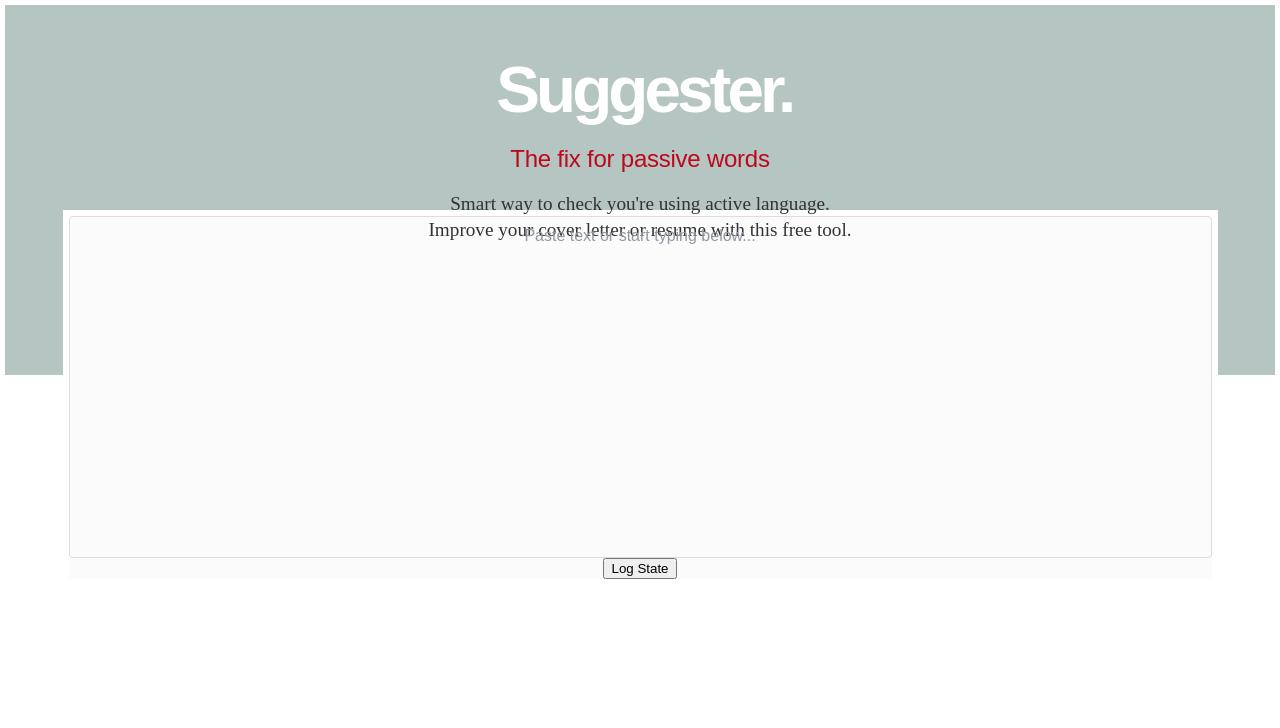
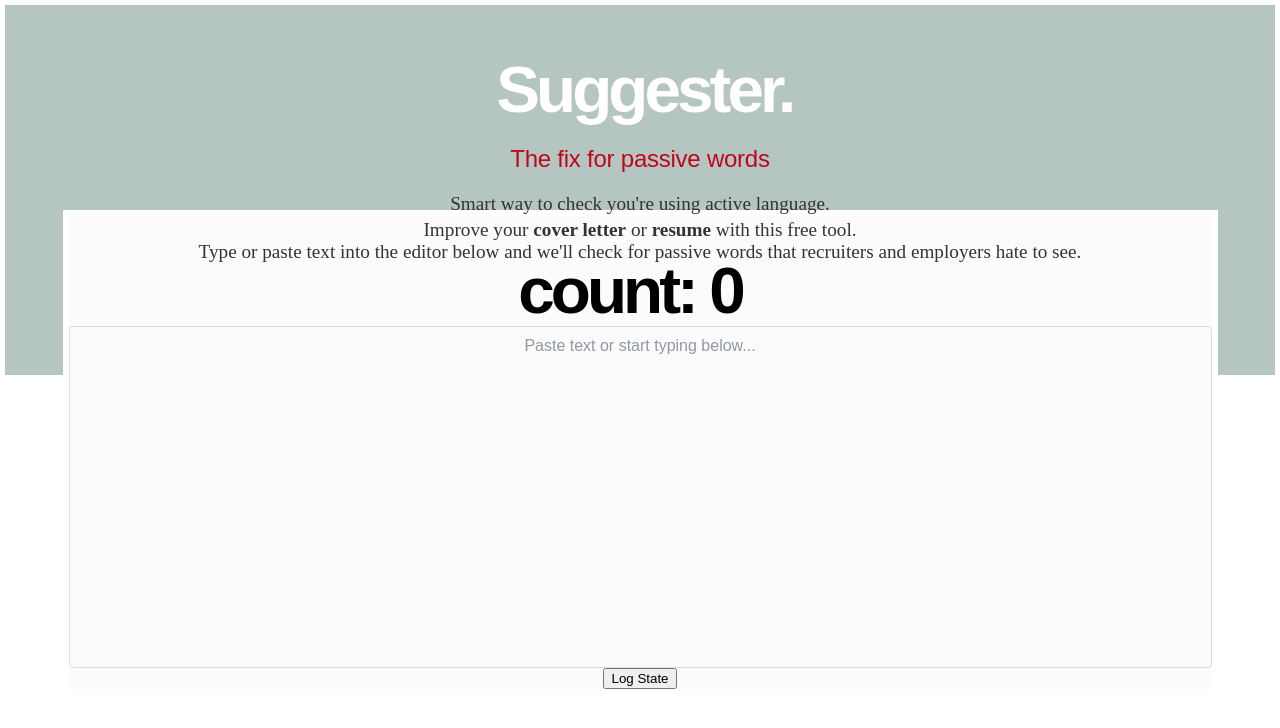
Before and after one commit to pagetribe/wordsmith, a React (Create React App) app: page / in a window 1280 px wide. Shown: the top 728 px of the page. Built offline with nearby package versions, Linux system fonts and the light colour scheme.

Commit message:
added word found counter to state

```diff
--- a/src/App.js
+++ b/src/App.js
@@ -13,7 +13,10 @@ class App extends Component {
           </header>
           <p className="intro">
             <p style={{'marginBottom': '4px'}}>Smart way to check you're using active language.</p>
-            <p style={{'marginTop': '0px'}}>Improve your cover letter or resume with this free tool.</p>
+            <p style={{'marginTop': '0px'}}>
+              Improve your <b>cover letter</b> or <b>resume</b> with this free tool.<br />
+              Type or paste text into the editor below and we'll check for passive words that recruiters and employers hate to see.
+            </p>
           </p>
         </div>
         <div className='editor'>
--- a/src/components/SynonymSelector.js
+++ b/src/components/SynonymSelector.js
@@ -3,17 +3,17 @@ import selectText from '../utils/selectText'
 
 export default class SynonymSelector extends React.Component {
   constructor() {
-    super();
-    this.state = { word: "" };
-    this.handleClick = this.handleClick.bind(this);
+    super()
+    this.state = { word: "" }
+    this.handleClick = this.handleClick.bind(this)
   }
 
   componentDidMount() {
-    this.setState({ word: this.props.decoratedText });
+    this.setState({ word: this.props.decoratedText })
+    this.props.incrementFoundWordCount()
   }
 
   handleClick = e => {
-    // select word and show menu above with synonyms
     selectText(e.target)
     this.props.handleSynonymWordSelection(e)
     console.log(this.state.word)
--- a/src/components/TextEditor.js
+++ b/src/components/TextEditor.js
@@ -18,10 +18,11 @@ export default class TextEditor extends React.Component {
     super()
     const compositeDecorator = new CompositeDecorator([
       {
-        strategy: hashtagStrategy,
+        strategy: this.hashtagStrategy,
         component: SynonymSelector,
         props: {
-          handleSynonymWordSelection: this.handleSynonymWordSelection
+          handleSynonymWordSelection: this.handleSynonymWordSelection,
+          incrementFoundWordCount: this.incrementFoundWordCount,
         }
       }
     ])
@@ -29,7 +30,8 @@ export default class TextEditor extends React.Component {
     this.state = {
       editorState: EditorState.createEmpty(compositeDecorator),
       selectedWord: '',
-      isMenuVisible: false
+      isMenuVisible: false,
+      foundWordCount: 0,
     }
 
     this.styles = {
@@ -45,6 +47,9 @@ export default class TextEditor extends React.Component {
         padding: 10,
         // backgroundColor: '#fff',
         color: '#333',
+      },
+      counter: {
+        color: 'black'
       }
     }
 
@@ -63,6 +68,30 @@ export default class TextEditor extends React.Component {
     }
 
     this.logState = () => console.log(this.state.editorState.toJS())
+    // this.findWithRegex = this.findWithRegex.bind(this)
+
+  }
+
+  hashtagStrategy = (contentBlock, callback, contentState) => {
+    this.findWithRegex(HASHTAG_REGEX, contentBlock, callback)
+  }
+
+  findWithRegex = (regex, contentBlock, callback) => {
+    const text = contentBlock.getText();
+
+    dictionaryKeys.map(word => {
+      let matchArr, start;
+      var regex = new RegExp(word, "gi");
+
+      while ((matchArr = regex.exec(text)) !== null) {
+        start = matchArr.index;
+        callback(start, start + matchArr[0].length)
+      }
+    })
+  }
+
+  incrementFoundWordCount = (action) => {
+    this.setState((prevState, props) => ({foundWordCount: prevState.foundWordCount + 1}))
   }
 
   handleSynonymWordSelection = (e) => {
@@ -75,13 +104,14 @@ export default class TextEditor extends React.Component {
   }
 
   handleSynonymClick = (e) => {
-    console.log(this)
-    console.log('yah: ', e.target.innerText)
-
-    this.setState({isMenuVisible: false})
+    this.setState((prevState, props) => (
+      {
+        isMenuVisible: false,
+        foundWordCount: prevState.foundWordCount - 1
+      }
+    ))
 
     const selectionState = this.state.editorState.getSelection()
-
 
     const contentStateWithReplacedText = Modifier.replaceText(
       this.state.editorState.getCurrentContent(),
@@ -104,7 +134,10 @@ export default class TextEditor extends React.Component {
   render() {
     return (
       <div>
+        <h1 style={this.styles.counter}>count: {this.state.foundWordCount}</h1>
         <div id='editor' style={this.styles.editor} onClick={this.focus}>
+
+
           <Editor
             editorState={this.state.editorState}
             onChange={this.onChange}
@@ -114,6 +147,8 @@ export default class TextEditor extends React.Component {
             textAlign='align-center'
           />
         </div>
+
+
 
         {
           this.state.isMenuVisible &&
@@ -142,21 +177,22 @@ export default class TextEditor extends React.Component {
 // const HASHTAG_REGEX = /#[\w\u0590-\u05ff]+/g;
 const HASHTAG_REGEX = /long|short+/g;
 
-function hashtagStrategy(contentBlock, callback, contentState) {
-  findWithRegex(HASHTAG_REGEX, contentBlock, callback);
-}
+// function hashtagStrategy(contentBlock, callback, contentState) {
+//   this.findWithRegex(HASHTAG_REGEX, contentBlock, callback)
+// }
 
-function findWithRegex(regex, contentBlock, callback) {
-  const text = contentBlock.getText();
-  dictionaryKeys.map(word => {
-    let matchArr, start;
-    var regex = new RegExp(word, "gi");
-    while ((matchArr = regex.exec(text)) !== null) {
-      start = matchArr.index;
-      callback(start, start + matchArr[0].length);
-    }
-  });
-}
+// function findWithRegex(regex, contentBlock, callback) {
+//   const text = contentBlock.getText();
+//   dictionaryKeys.map(word => {
+//     let matchArr, start;
+//     var regex = new RegExp(word, "gi");
+//     while ((matchArr = regex.exec(text)) !== null) {
+//       start = matchArr.index;
+//       this.setState((prevState, props) => ({foundWordCount: prevState.foundWordCount + 1}))
+//       callback(start, start + matchArr[0].length)
+//     }
+//   });
+// }
 
 // const styles = {
 //   editor: {
```
